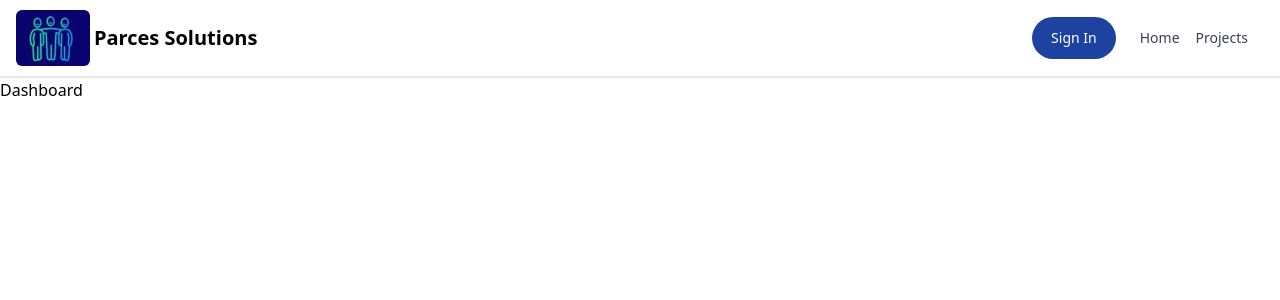
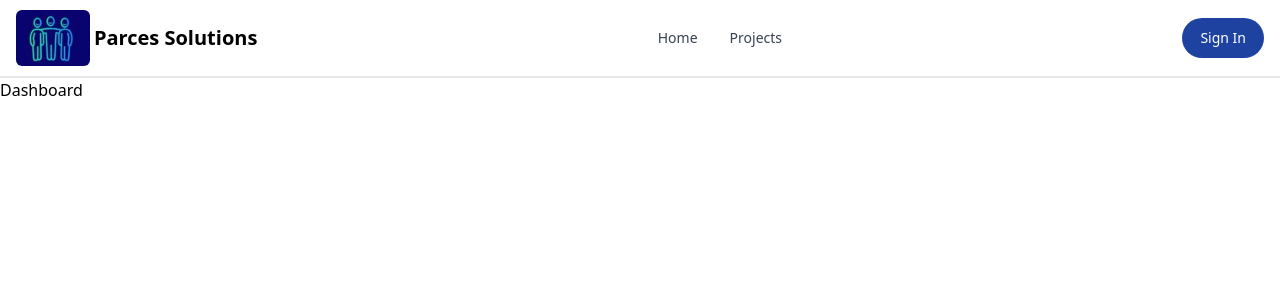
Before and after one commit to ParcesSolutions/parces-solution, a React (Vite) app in the folder client/: page /dashboard in a window 1280 px wide. Shown: the top 300 px of the page. Built offline with nearby package versions, Linux system fonts and the light colour scheme.

Commit message:
create the header section

```diff
--- a/client/src/components/Header.jsx
+++ b/client/src/components/Header.jsx
@@ -1,9 +1,9 @@
-import {Link} from 'react-router-dom'
+import { Link, useLocation } from 'react-router-dom'
 import { Button, Navbar } from 'flowbite-react'
-import parces_full_logo1 from '../logo/parces_full_logo1.jpg'
 import parces_small_logo from '../logo/parces_small_logo.jpg'
 
 function Header() {
+  const path = useLocation().pathname;
   return (
     <Navbar className='border-b-2'>
       <Link to='/' className='self-center whitespace-nowrap text-sm sm:text-xl flex'>
@@ -12,17 +12,24 @@ function Header() {
       </Link>
       <div className='flex gap-2 md:order-2'>
         <Link to='/sign-in'>
-          <Button className='bg-blue-800 hover:bg-blue-900 focus:ring-2 focus:ring-blue-500' pill>
+          <Button className='bg-blue-800 hover:bg-blue-900 focus:ring-2 focus:ring-blue-500 text-white' color='hover:bg-blue-900' pill>
             Sign In
           </Button>
         </Link>
+        <Navbar.Toggle />
+      </div>
         <Navbar.Collapse className='px-2 self-center'>
-          <Navbar.Link >
-            <Link className='px-2' to='/'>Home</Link>
-            <Link className='px-2' to='/projects'>Projects</Link>
+          <Navbar.Link active={path === "/"}>
+            <Link to='/'>
+              Home
+            </Link>
+          </Navbar.Link>
+          <Navbar.Link active={path === "/projects"}>
+            <Link to='/projects'>
+              Projects
+            </Link>
           </Navbar.Link>
         </Navbar.Collapse>
-      </div>
     </Navbar>
   )
 }
--- a/client/src/pages/Dashboard.jsx
+++ b/client/src/pages/Dashboard.jsx
@@ -1,4 +1,4 @@
-
+import React from 'react'
 
 function Dashboard() {
   return (
```
